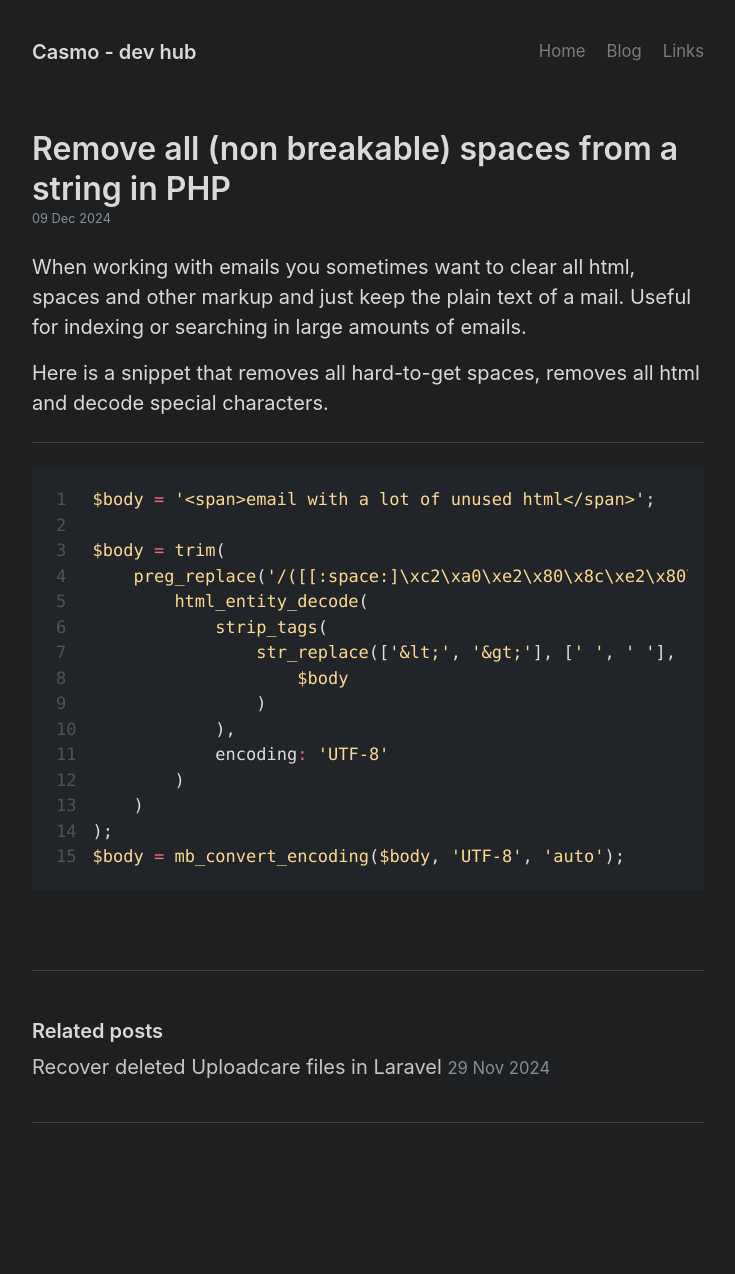
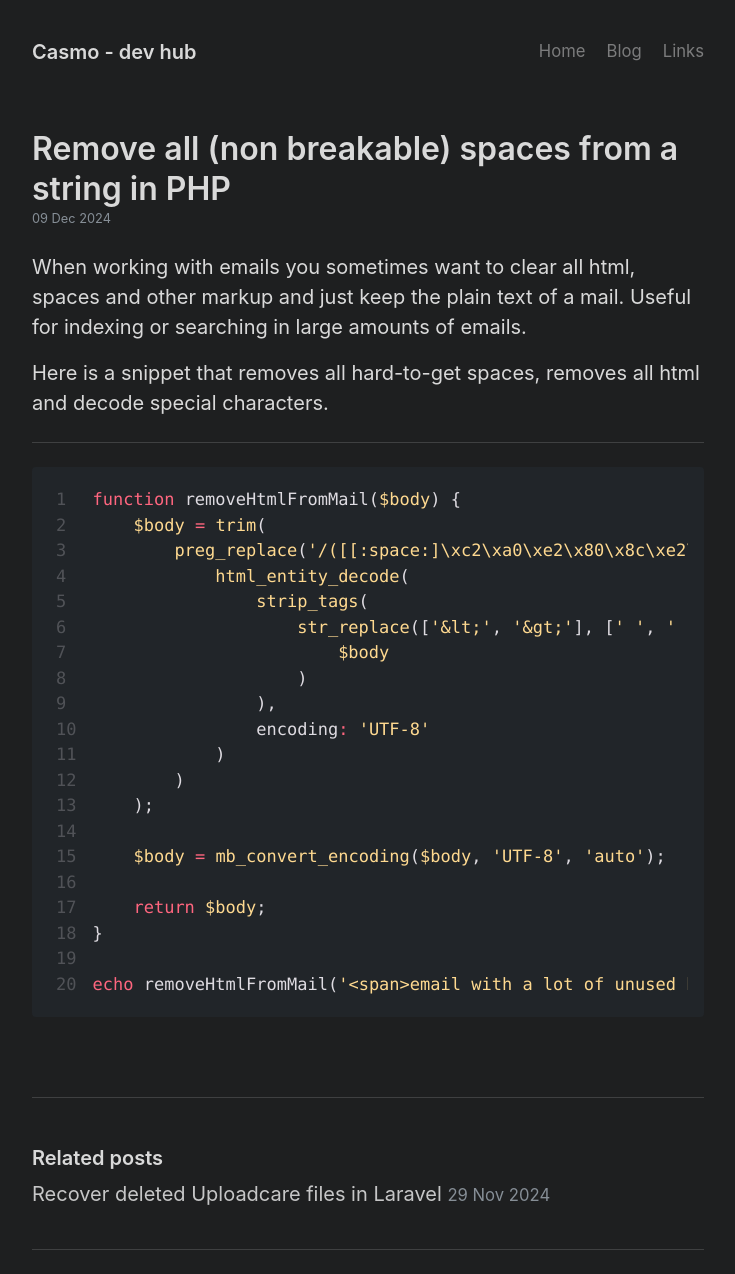
Before and after one commit to Casmo/casmo.github.io, a Jekyll site: the page built from _posts/2024-12-09-remove-all-spaces-from-string.md, in a window 1280 px wide. Shown: the whole page, without its empty margins (272-1007 px from the left). Built offline with Jekyll 4.4.1, drawn with Linux system fonts in a browser that asks for light colours; before the commit the page ends 1147 px from its top, so only the background shows below that.

Commit message:
Use function

```diff
--- a/_posts/2024-12-09-remove-all-spaces-from-string.md
+++ b/_posts/2024-12-09-remove-all-spaces-from-string.md
@@ -11,20 +11,25 @@ Here is a snippet that removes all hard-to-get spaces, removes all html and deco
 
 {% highlight php linenos %}
 
-$body = '<span>email with a lot of unused html</span>';
+function removeHtmlFromMail($body) {
+    $body = trim(
+        preg_replace('/([[:space:]\xc2\xa0\xe2\x80\x8c\xe2\x80\x8b\xe2\x80\x8d]+)/', ' ',
+            html_entity_decode(
+                strip_tags(
+                    str_replace(['&lt;', '&gt;'], [' ', ' '],
+                        $body
+                    )
+                ),
+                encoding: 'UTF-8'
+            )
+        )
+    );
 
-$body = trim(
-    preg_replace('/([[:space:]\xc2\xa0\xe2\x80\x8c\xe2\x80\x8b\xe2\x80\x8d]+)/', ' ',
-        html_entity_decode(
-            strip_tags(
-                str_replace(['&lt;', '&gt;'], [' ', ' '],
-                    $body
-                )
-            ),
-            encoding: 'UTF-8'
-        )
-    )
-);
-$body = mb_convert_encoding($body, 'UTF-8', 'auto');
+    $body = mb_convert_encoding($body, 'UTF-8', 'auto');
+
+    return $body;
+}
+
+echo removeHtmlFromMail('<span>email with a lot of unused html</span>');
 
 {% endhighlight %}
```
